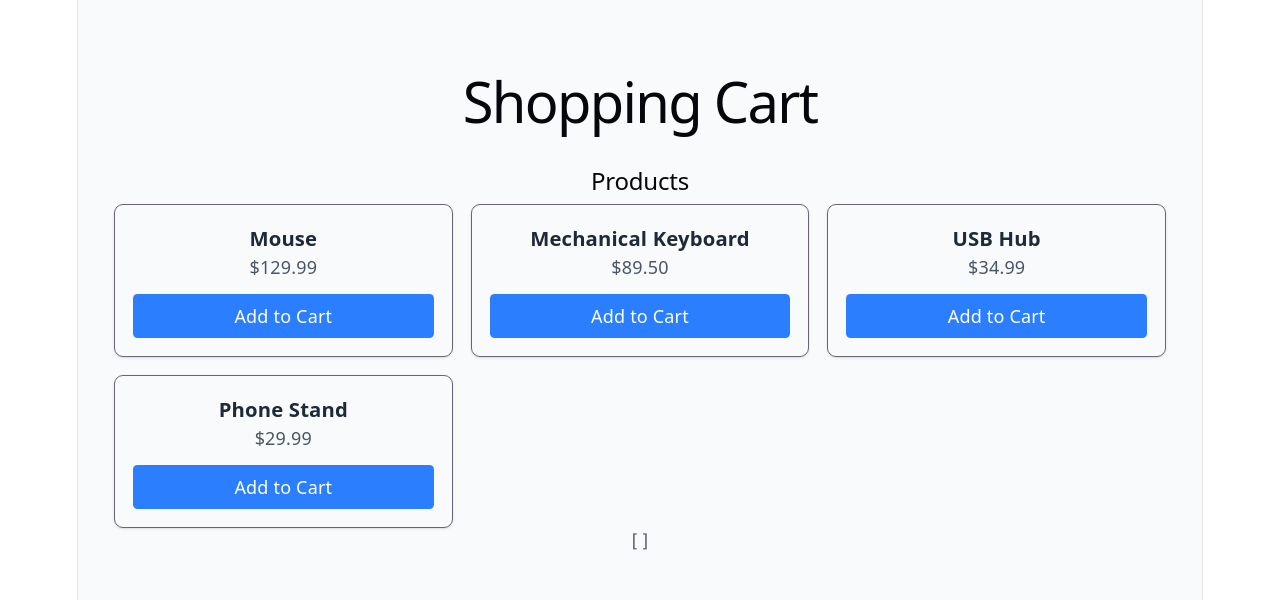
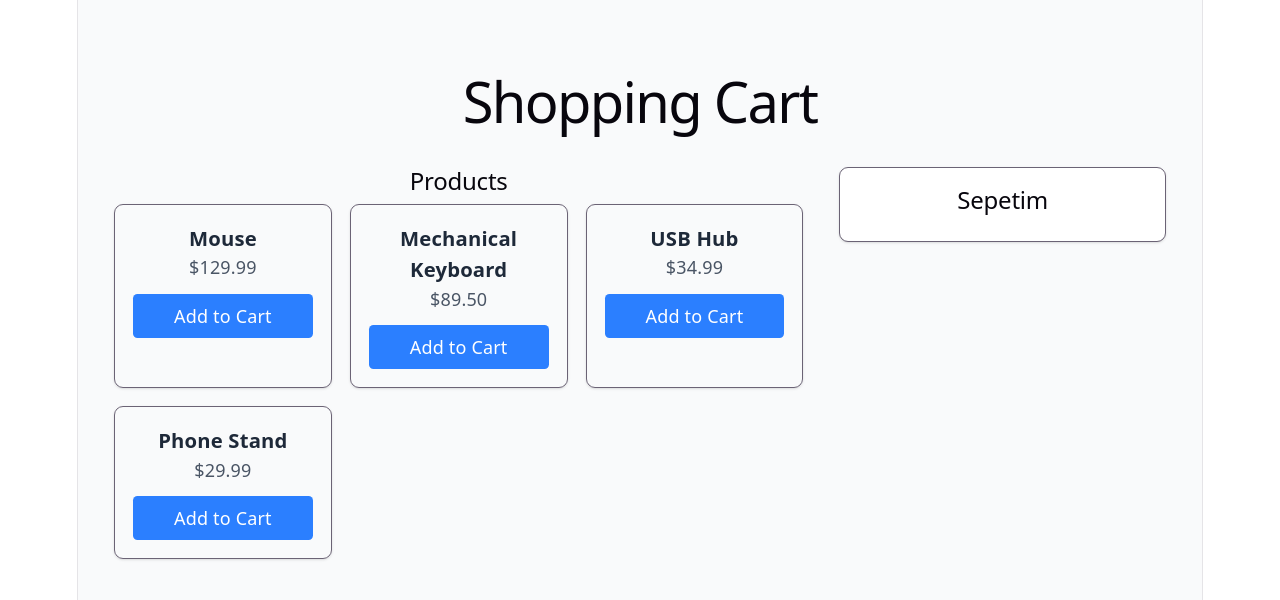
Before and after one commit to EniseAslan/Shopping_Cart, a React (Vite) app in the folder shopping-cart/: page / in a window 1280 px wide. Shown: the top 600 px of the page. Built offline with nearby package versions, Linux system fonts and the light colour scheme.

Commit message:
feat: render cart items with Cart and CartItem components

```diff
--- a/shopping-cart/src/App.jsx
+++ b/shopping-cart/src/App.jsx
@@ -3,6 +3,7 @@ import { useState } from 'react'
 import ProductList from './ProductList'
 import { products } from "./data/products";
 import './App.css'
+import Cart from './Cart';
 
 function App() {
 
@@ -27,11 +28,15 @@ return [...old, {...product,qty:1}]
 
   return (
     <>
-       <div className="min-h-screen bg-gray-50 p-8">
+        <div className="min-h-screen bg-gray-50 p-8">
       <h1 className="text-3xl font-bold mb-8">Shopping Cart</h1>
 
-      <ProductList products={products} onAdd={addToCart} />
-          <pre>{JSON.stringify(cart, null, 2)}</pre>
+      <div className="grid grid-cols-1 lg:grid-cols-3 gap-8">
+        <div className="lg:col-span-2">
+          <ProductList products={products} onAdd={addToCart} />
+        </div>
+        <Cart cart={cart} />
+      </div>
     </div>
 
     </>
--- /dev/null
+++ b/shopping-cart/src/Cart.jsx
@@ -0,0 +1,15 @@
+import CartItem from './CartItem'
+
+function Cart({ cart }) {
+  return (
+    <div className="border rounded-lg p-4 shadow-sm h-fit bg-white">
+      <h2 className="text-2xl font-bold mb-4">Sepetim</h2>
+
+      {cart.map((item) => (
+        <CartItem key={item.id} item={item} />
+      ))}
+    </div>
+  )
+}
+
+export default Cart
--- /dev/null
+++ b/shopping-cart/src/CartItem.jsx
@@ -0,0 +1,13 @@
+function CartItem({ item }) {
+  return (
+    <div className="flex justify-between items-center py-2 border-b">
+      <div>
+        <p className="font-medium text-gray-800">{item.name}</p>
+        <p className="text-sm text-gray-500">${item.price.toFixed(2)}</p>
+      </div>
+      <p className="text-gray-700">x{item.qty}</p>
+    </div>
+  )
+}
+
+export default CartItem
```
